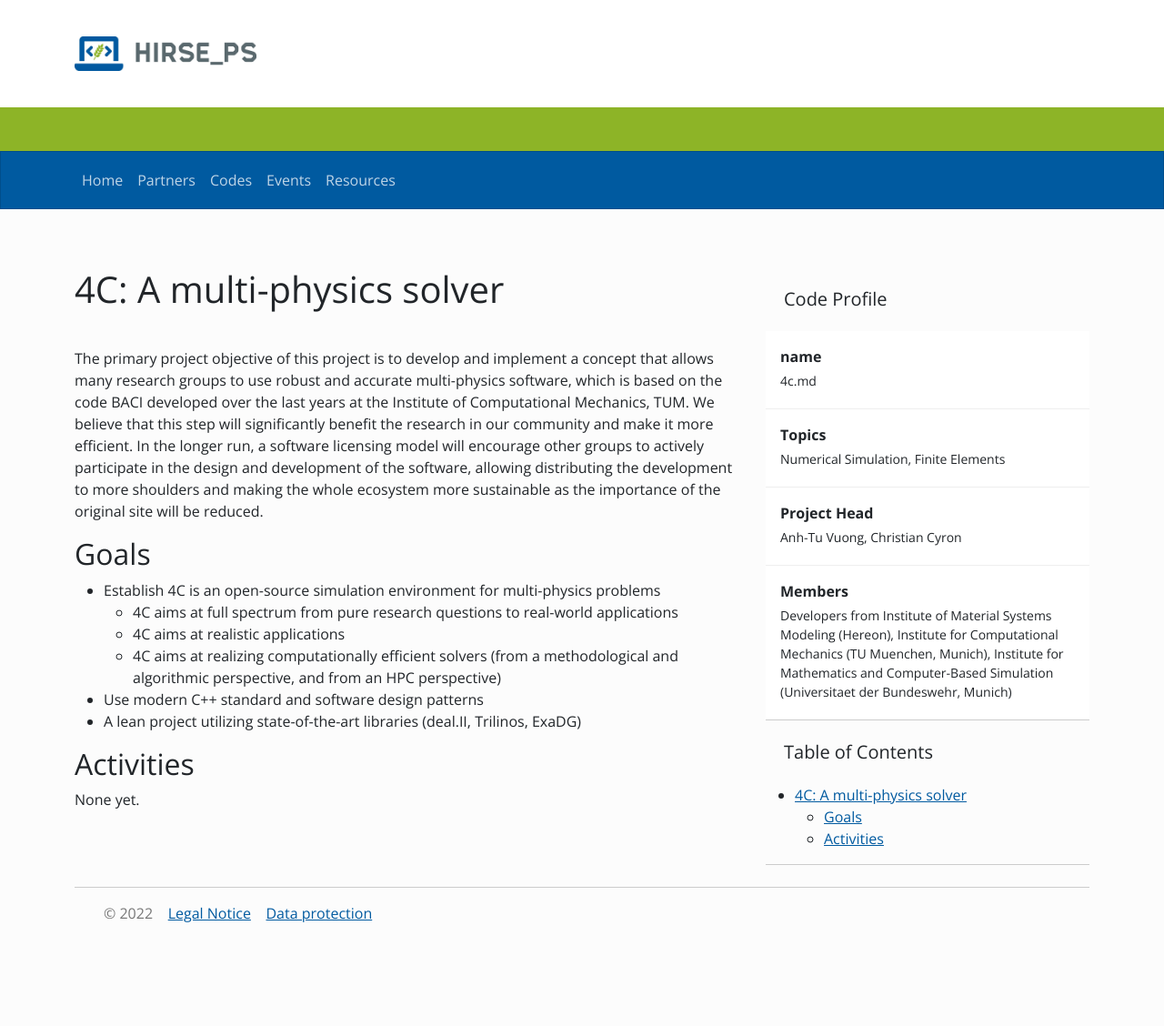
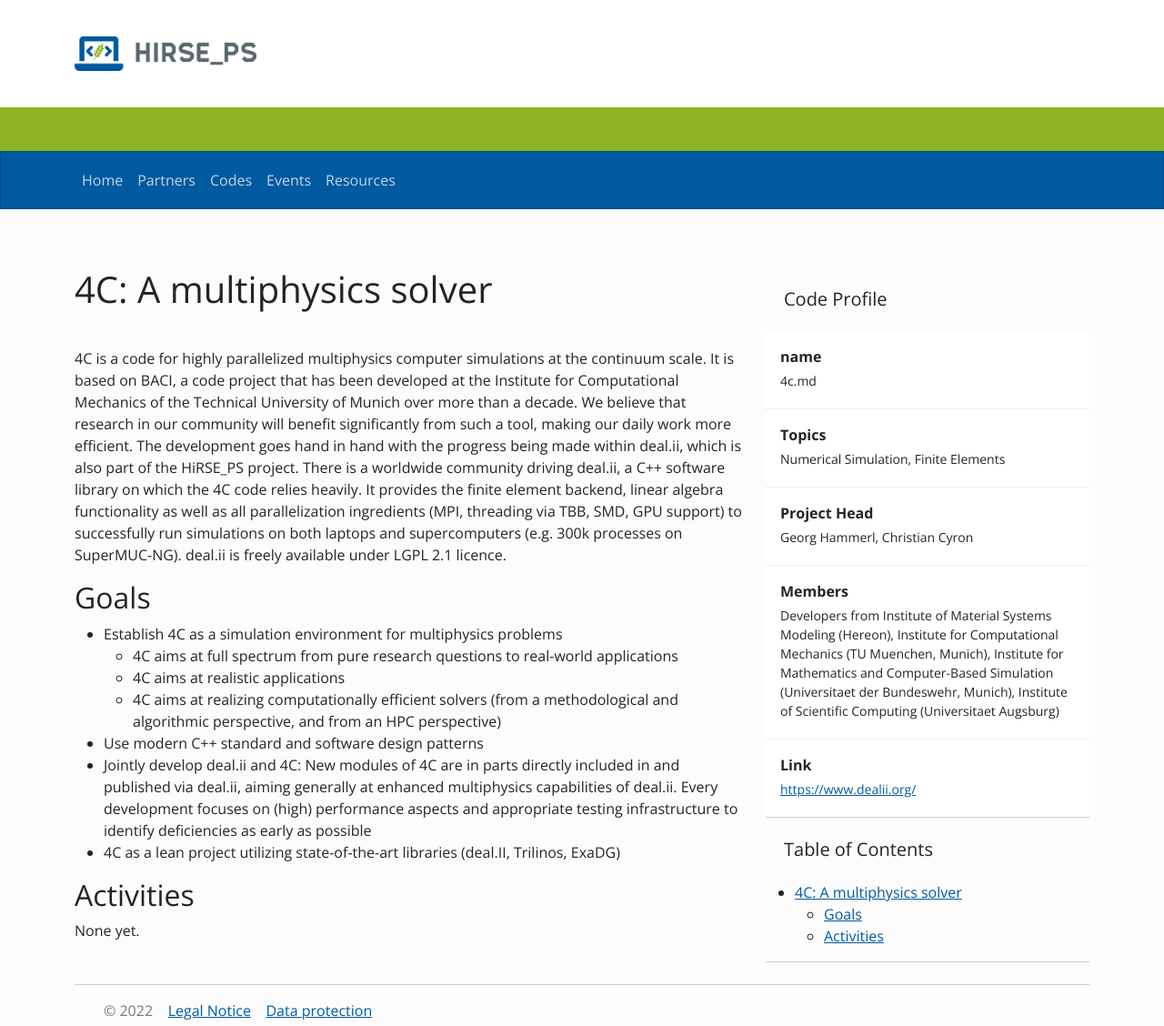
Before and after one commit to Helmholtz-HiRSE/helmholtz-hirse.github.io, a Jekyll site: the page built from _codes/4c.md, in a window 1280 px wide. Shown: the whole page at 91% size. Built offline with Jekyll 4.4.1, drawn with Linux system fonts in a browser that asks for light colours; nearby versions of some CDN libraries; before the commit the page ends 1021 px from its top, so only the background shows below that.

Commit message:
Unify 4C.md and dealii.md

```diff
--- a/_codes/4c.md
+++ b/_codes/4c.md
@@ -2,27 +2,29 @@
 layout: code
 title: 4C - Comprehensive Computational Community Code
 Topics: Numerical Simulation, Finite Elements
-Project Head: Anh-Tu Vuong, Christian Cyron
-Members: Developers from Institute of Material Systems Modeling (Hereon), Institute for Computational Mechanics (TU Muenchen, Munich), Institute for Mathematics and Computer-Based Simulation (Universitaet der Bundeswehr, Munich)
+Project Head: Georg Hammerl, Christian Cyron
+Members: Developers from Institute of Material Systems Modeling (Hereon), Institute for Computational Mechanics (TU Muenchen, Munich), Institute for Mathematics and Computer-Based Simulation (Universitaet der Bundeswehr, Munich), Institute of Scientific Computing (Universitaet Augsburg)
+Link: https://www.dealii.org/
 toc: true
 ---
 
 - TOC
 {:toc}
 
-# 4C: A multi-physics solver
+# 4C: A multiphysics solver
 
-The primary project objective of this project is to develop and implement a concept that allows many research groups to use robust and accurate multi-physics software, which is based on the code BACI developed over the last years at the Institute of Computational Mechanics, TUM. We believe that this step will significantly benefit the research in our community and make it more efficient. In the longer run, a software licensing model will encourage other groups to actively participate in the design and development of the software, allowing distributing the development to more shoulders and making the whole ecosystem more sustainable as the importance of the original site will be reduced.
+4C is a code for highly parallelized multiphysics computer simulations at the continuum scale. It is based on BACI, a code project that has been developed at the Institute for Computational Mechanics of the Technical University of Munich over more than a decade. We believe that research in our community will benefit significantly from such a tool, making our daily work more efficient. The development goes hand in hand with the progress being made within deal.ii, which is also part of the HiRSE_PS project. There is a worldwide community driving deal.ii, a C++ software library on which the 4C code relies heavily. It provides the finite element backend, linear algebra functionality as well as all parallelization ingredients (MPI, threading via TBB, SMD, GPU support) to successfully run simulations on both laptops and supercomputers (e.g. 300k processes on SuperMUC-NG). deal.ii is freely available under LGPL 2.1 licence.
 
 
 ## Goals
 
-* Establish 4C is an open-source simulation environment for multi-physics problems
+* Establish 4C as a simulation environment for multiphysics problems
   - 4C aims at full spectrum from pure research questions to real-world applications
   - 4C aims at realistic applications
   - 4C aims at realizing computationally efficient solvers (from a methodological and algorithmic perspective, and from an HPC perspective)
 * Use modern C++ standard and software design patterns
-* A lean project utilizing state-of-the-art libraries (deal.II, Trilinos, ExaDG)
+* Jointly develop deal.ii and 4C: New modules of 4C are in parts directly included in and published via deal.ii, aiming generally at enhanced multiphysics capabilities of deal.ii. Every development focuses on (high) performance aspects and appropriate testing infrastructure to identify deficiencies as early as possible
+* 4C as a lean project utilizing state-of-the-art libraries (deal.II, Trilinos, ExaDG)
 
 ## Activities
 
```
Also changed, not shown: _codes/dealii.md (deleted, +0 -34 lines).
